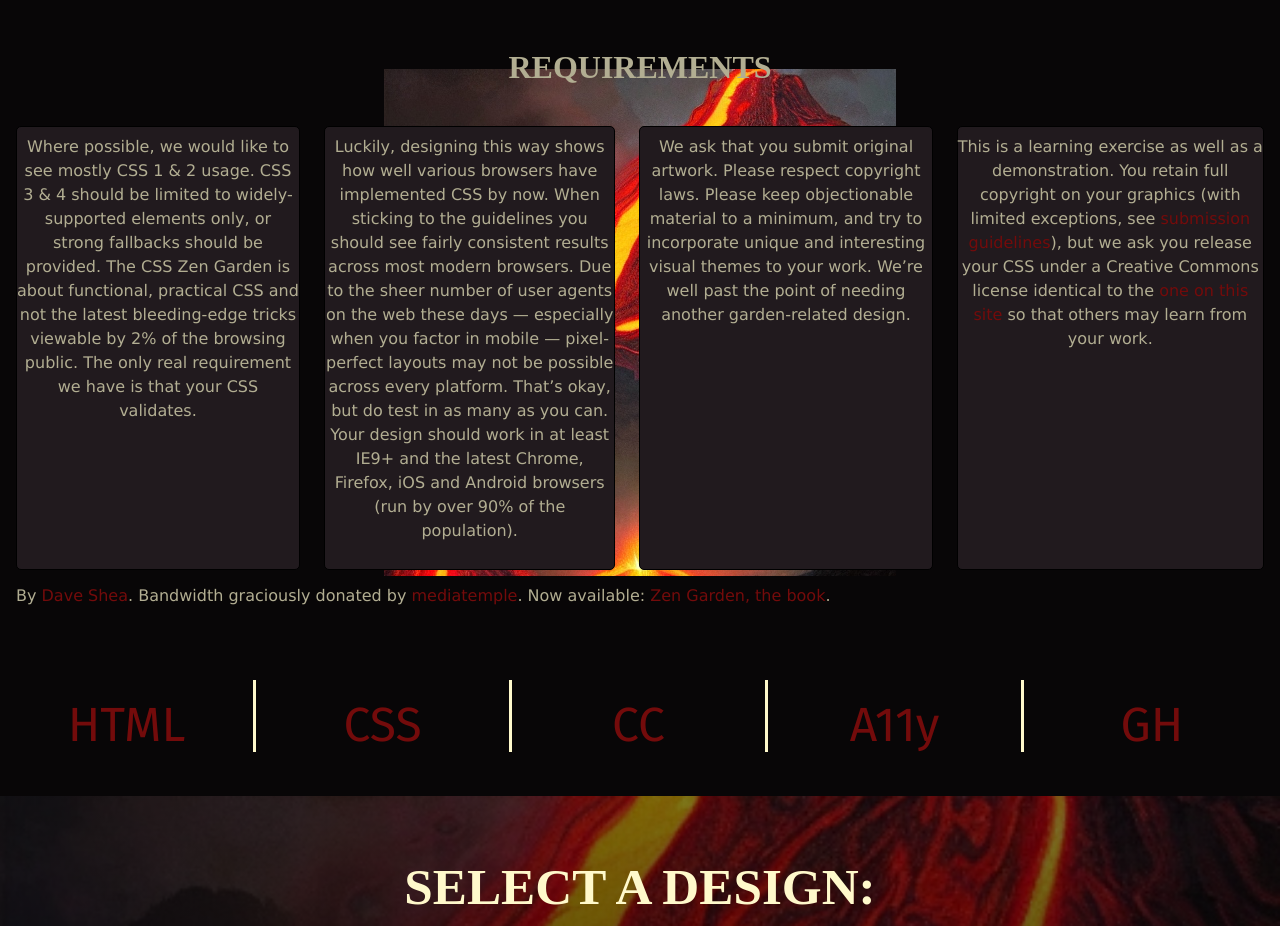
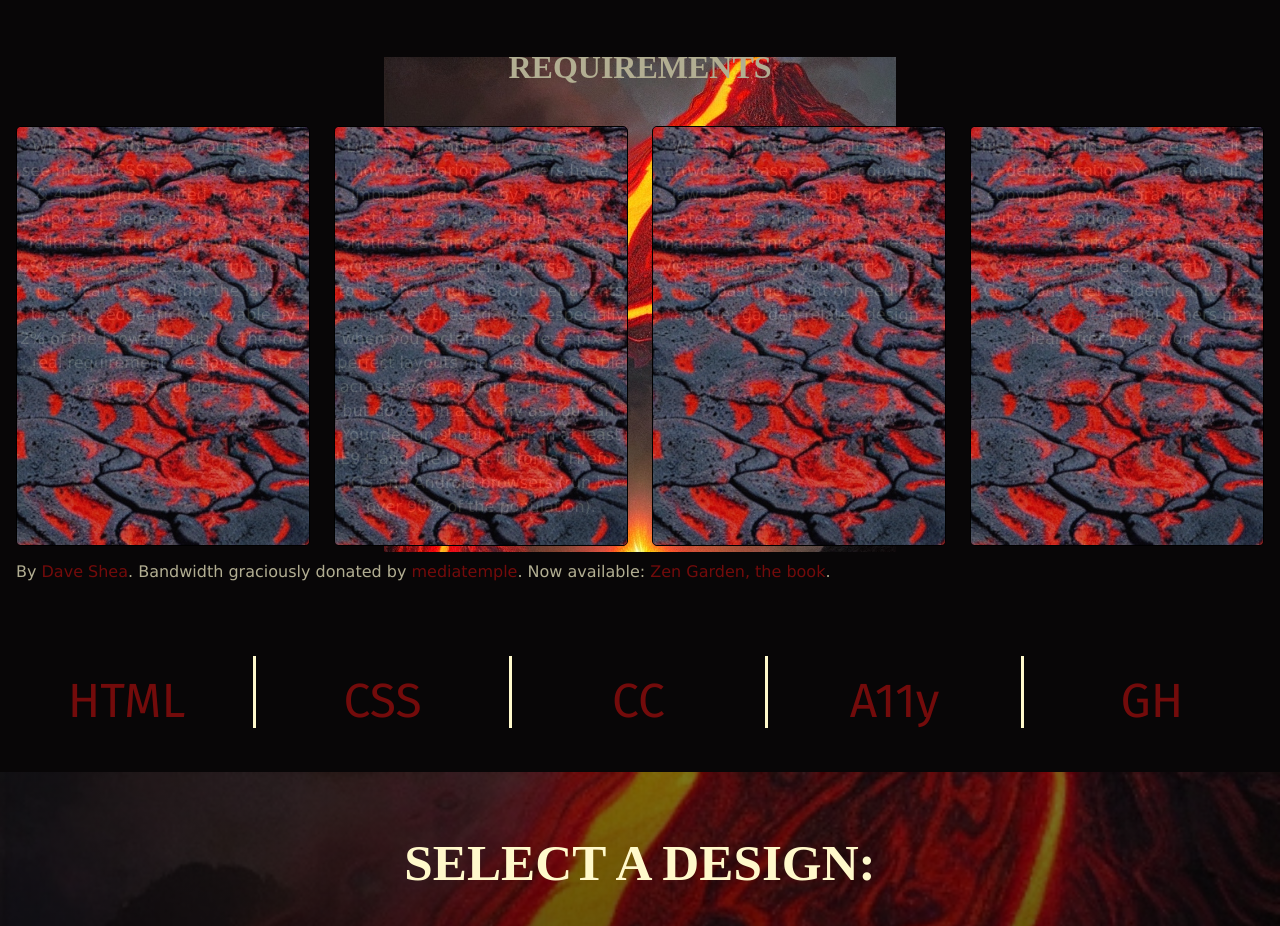
Before and after one commit to bewe3/css_zen-garden, a plain HTML site: page index.html in a window 1280 px wide. Shown: the part 2150-3076 px from the top of the page. Drawn offline with Linux system fonts and the light colour scheme; a web font is replaced by a local one.

Commit message:
Add transition for .requirements p tags with images.

```diff
--- a/scss/_organisms.scss
+++ b/scss/_organisms.scss
@@ -362,5 +362,23 @@ footer a:last-child {
     background-color: #211a1e;
     border: solid black 1px;
     border-radius: 5px;
+    position: relative;
+    overflow: hidden;
+    transition: background-color 0.5s ease;
+
+    &::after{
+      content: '';
+      position: absolute;
+      top: 0;
+      left: 0;
+      right: 0;
+      bottom: 0;
+      background: url('../images/moreRedLava.jpg') no-repeat center center / cover;
+      opacity: .8;
+      transition: opacity 1.5s ease;
+    }
+    &:hover::after{
+      opacity: .2;
+    }
   }
 }
```
Also changed, not shown: style.css, 1 other file.
